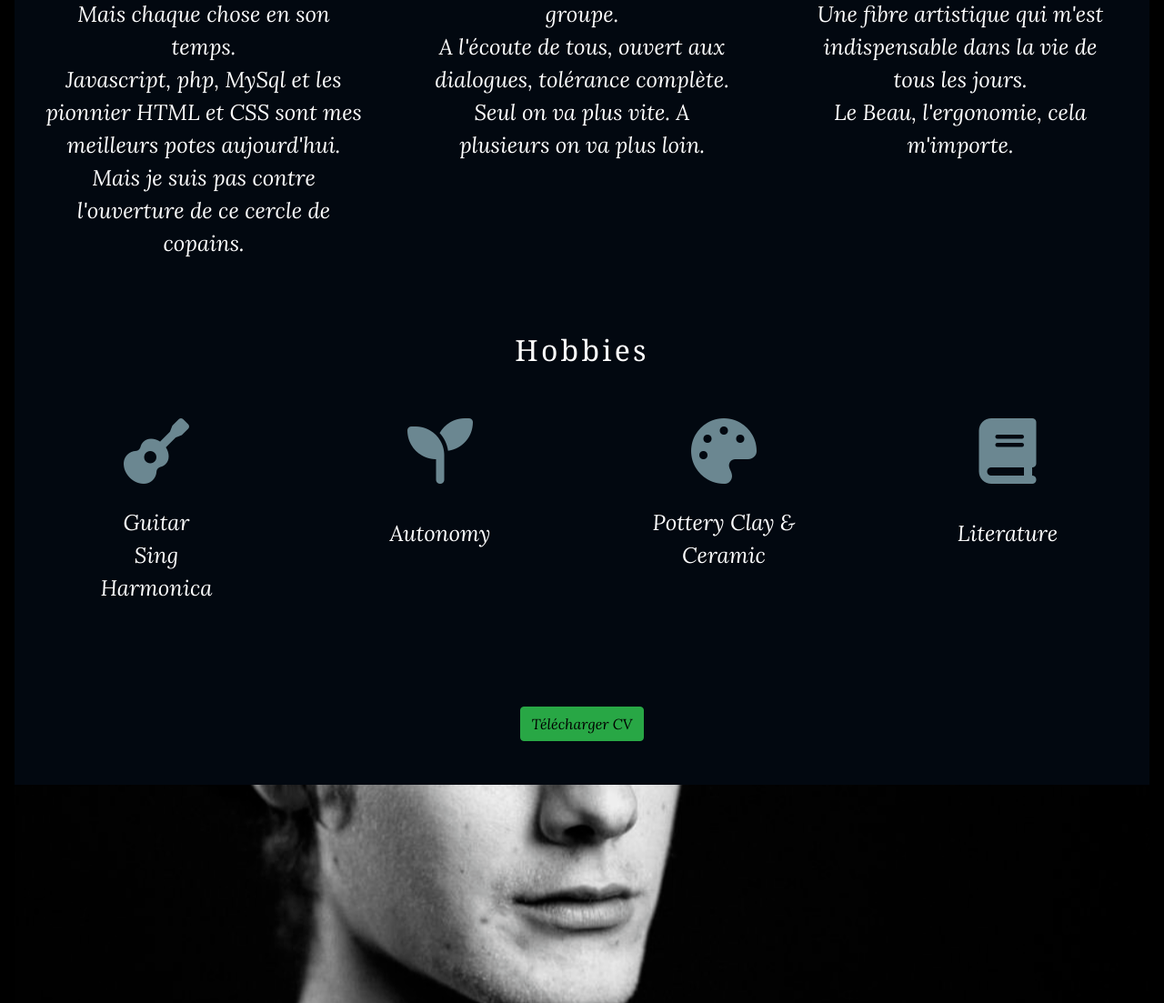
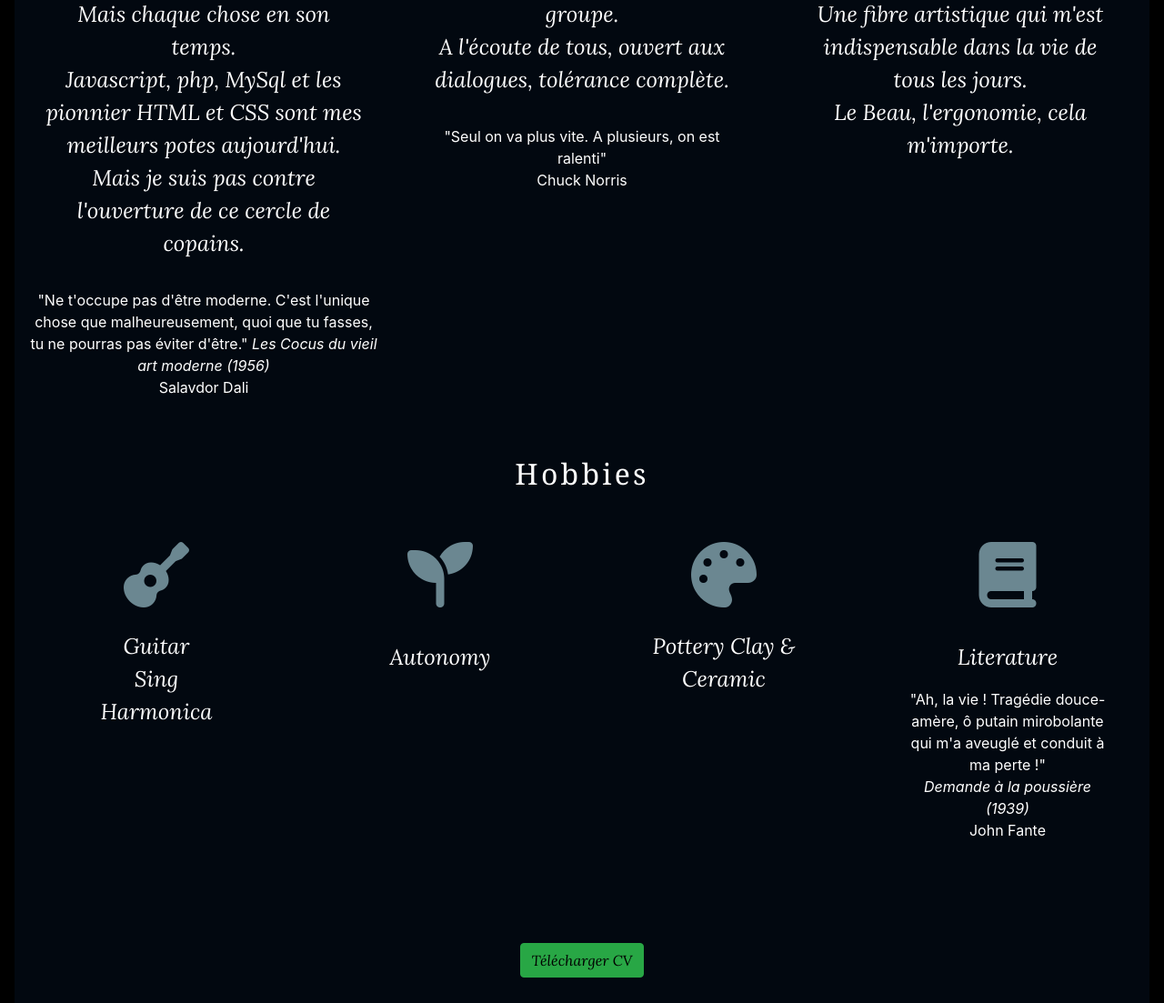
Before and after one commit to MaBlanck/MaBlanck.github.io, a plain HTML site: page index.html in a window 1280 px wide. Shown: the part 4140-5243 px from the top of the page at 91% size. Drawn offline with nearby package versions, Linux system fonts and the light colour scheme.

Commit message:
Winter version

```diff
--- a/index.html
+++ b/index.html
@@ -233,6 +233,13 @@
                             Javascript, php, MySql et les pionnier HTML et CSS sont mes meilleurs potes
                             aujourd'hui. <br>
                             Mais je suis pas contre l'ouverture de ce cercle de copains.
+                        <blockquote>
+                            "Ne t'occupe pas d'être moderne. C'est l'unique chose que malheureusement, quoi que tu
+                            fasses, tu ne pourras pas éviter
+                            d'être."
+                            <cite>Les Cocus du vieil art moderne (1956)</cite>
+                            <footer>Salavdor Dali</footer>
+                        </blockquote>
                         </p>
                     </div>
                     <div class="col-12 col-sm-12 col-md-6 col-lg-4 h-100">
@@ -242,8 +249,11 @@
                                 j'ai toujours été ammené à un moment donné à gérer et manager des personnes.
                                 <br>
                                 J'aime ça, car je peux mettre en pratique ma vision du groupe. <br>
-                                A l'écoute de tous, ouvert aux dialogues, tolérance complète. Seul on va plus
-                                vite. A plusieurs on va plus loin. <br>
+                                A l'écoute de tous, ouvert aux dialogues, tolérance complète.
+                            <blockquote>
+                                "Seul on va plus vite. A plusieurs, on est ralenti"
+                                <footer>Chuck Norris</footer>
+                            </blockquote>
                             </p>
                         </div>
                     </div>
@@ -284,6 +294,12 @@
                             style="color: #d0b792" title="When i'm not reading documentation..." target="_blank"><i
                                 class="fas fa-book fa-3x icon"></i></a>
                         <p><br>Literature</p>
+                        <p><blockquote>
+                            "Ah, la vie ! Tragédie douce-amère, ô putain mirobolante qui m'a aveuglé et conduit à ma
+                            perte !" <br>
+                            <cite>Demande à la poussière (1939)</cite>
+                            <footer>John Fante</footer>
+                        </blockquote></p>
                     </div>
                 </div>
                 <div class="row">
```
